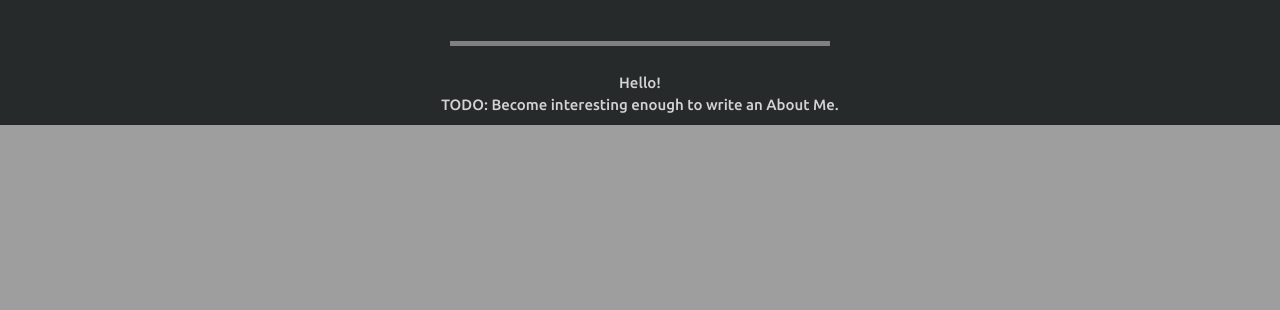
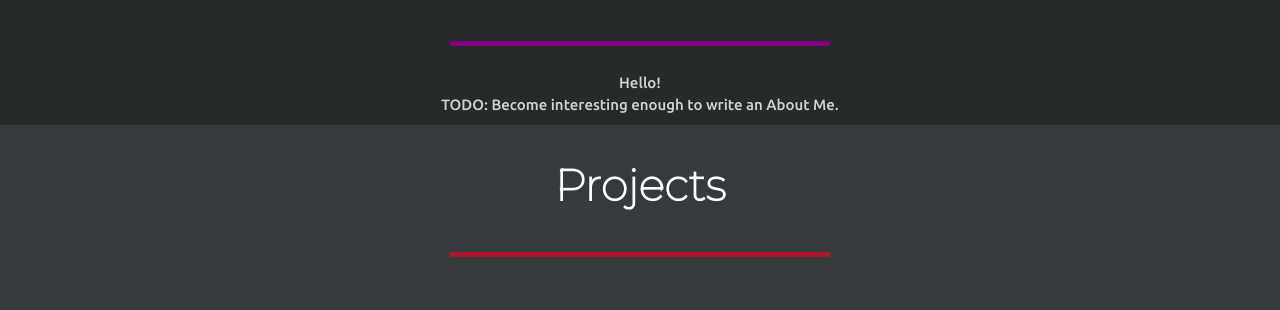
Before and after one commit to AB0529/django-personal-site, a Django app: template home/templates/home.html in a window 1280 px wide. Shown: the part 1046-1356 px from the top of the page. Before the commit the page ends 1171 px from the top, so only its background shows below. Run offline with Django 3.2, Linux system fonts and the light colour scheme; the template is opened without the code that fills it, so the values that code supplies are empty.

Commit message:
Added dynamicly updating Projects page

```diff
--- a/home/static/css/styles.css
+++ b/home/static/css/styles.css
@@ -31,14 +31,14 @@ nav {
 
 .brand-logo>strong {
     font-size: 3vh;
-    color: #F5F5DC;
+    color: #e7dcdc;
     font-family: 'Montserrat', sans-serif;
 }
 
 /* Navbar items, change font and resize */
 
 .nav-tabs>li>a {
-    color: #F5F5DC;
+    color: #e7dcdc;
     font-size: 2vh;
     font-family: 'Montserrat', sans-serif;
 }
@@ -76,7 +76,7 @@ nav {
 /* Banner, setup image */
 
 .banner img {
-    flex-shrink: 0;
+    flex: 1 0 auto;
     min-width: 100%;
     min-height: 100%;
     /* filter: blur(5px); */
@@ -87,19 +87,20 @@ nav {
 /* Banner text, keep it center and do some things to it */
 
 .banner-txt {
+    flex: 1 0 auto;
     position: absolute;
     left: 0;
     text-align: center;
     top: 40%;
     width: 100%;
     color: white;
-    text-shadow: 5px 5px #333;
+    text-shadow: 3px 3px #333;
     font-family: 'Montserrat', sans-serif;
 }
 
-/* Fix Banner border with blur | NO LONGER NEEDED, NOT USING BLUR | */
+/* Little line under banner text */
 
-/* .banner-border::after {
+.banner-border::after {
     content: '';
     position: absolute;
     border-top: 10px solid rgb(255, 0, 0, 0.5);
@@ -107,7 +108,7 @@ nav {
     bottom: 0;
     width: 10%;
     height: 0px;
-} */
+}
 
 /* Wrapper for stuffer beyond banner */
 
@@ -124,11 +125,29 @@ nav {
     display: block;
     margin: 0 auto;
     width: 30%;
-    border-bottom: 5px solid gray;
+    border-bottom: 5px solid purple;
 }
+
+/* The about me text */
 
 .aboutme-text {
     color: lightgray;
     overflow-wrap: break-word;
     font-family: 'Ubuntu', sans-serif;
 }
+/* Project section, changes color  */
+.project-section {
+    background-color: #353a3d;
+    color: white;
+    font-family: 'Montserrat', sans-serif;
+}
+
+/* Little line under projects */
+
+.projects-border::after {
+    content: '';
+    display: block;
+    margin: 0 auto;
+    width: 30%;
+    border-bottom: 5px solid rgb(173, 20, 46);
+}
--- a/home/templates/base.html
+++ b/home/templates/base.html
@@ -3,6 +3,7 @@
 
 <head>
   <link rel="stylesheet" href="https://cdnjs.cloudflare.com/ajax/libs/materialize/1.0.0/css/materialize.min.css">
+  <link rel="stylesheet" href="https://cdn.jsdelivr.net/gh/konpa/devicon@master/devicon.min.css">
   {% load static %}
   <link rel="stylesheet" href="{% static 'css/styles.css' %}" />
   <script src="https://code.jquery.com/jquery-3.5.1.slim.min.js" integrity="sha256-4+XzXVhsDmqanXGHaHvgh1gMQKX40OUvDEBTu8JcmNs=" crossorigin="anonymous"></script>
--- a/home/templates/home.html
+++ b/home/templates/home.html
@@ -6,20 +6,35 @@
     <div class="banner">
         <img class="banner" src="https://wallpaperaccess.com/full/655277.png" />
         <!-- Banner Text -->
-        <div class="banner-txt">
-            <h1>ANISH B.</h1>
+        <div class="banner-txt glitch">
+            <h1> <strong>ANISH B.</strong> </h1>
             <h1 class="banner-border"></h1>
         </div>
     </div>
     <!-- About Page -->
     <div id="about" class="center-align" style="padding: 1vh;">
-        <h3>About Me</h3>
+        <h3> <strong> About Me </strong> </h3>
         <h1 class="about-border"></h1>
         <p class="aboutme-text">
             Hello!<br>
             TODO: Become interesting enough to write an About Me.
-
         </p>
     </div>
 </div>
+
+<!-- Projects Page -->
+<div class="project-section">
+    <div id="projects" class="center-align" style="padding: 1vh;">
+        <h3> <strong> Projects </strong> </h3>
+        <h1 class="projects-border"></h1>
+        <!-- Projects Grid -->
+        <div class="container">
+            <div class="row">
+                {% for project in projects %}
+                    {{ project|safe }}
+                {% endfor %}
+            </div>
+        </div>
+    </div>
+</div>
 {% endblock %}
```
Also changed, not shown: home/views.py (+24 -1 lines).
